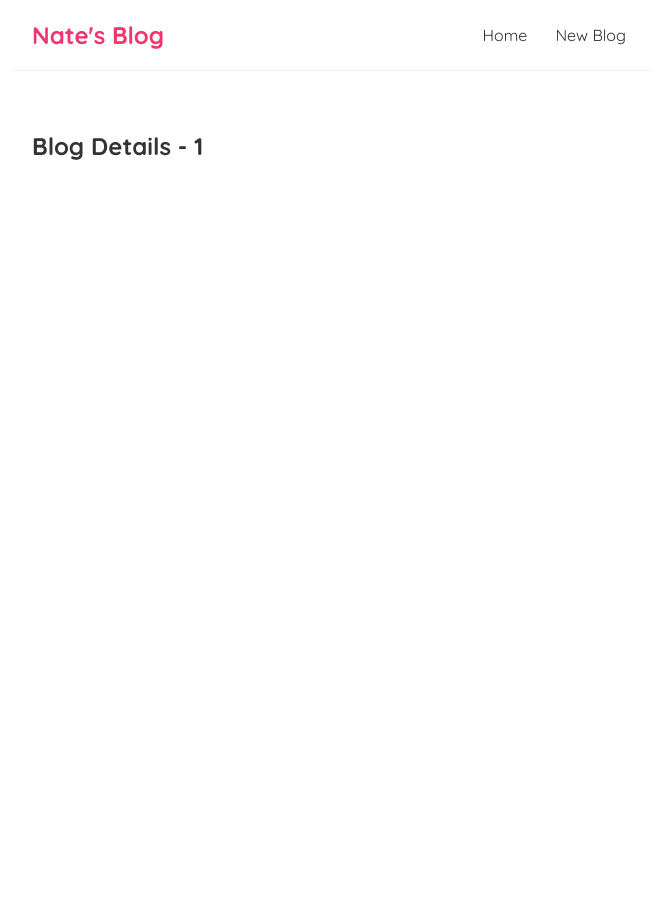
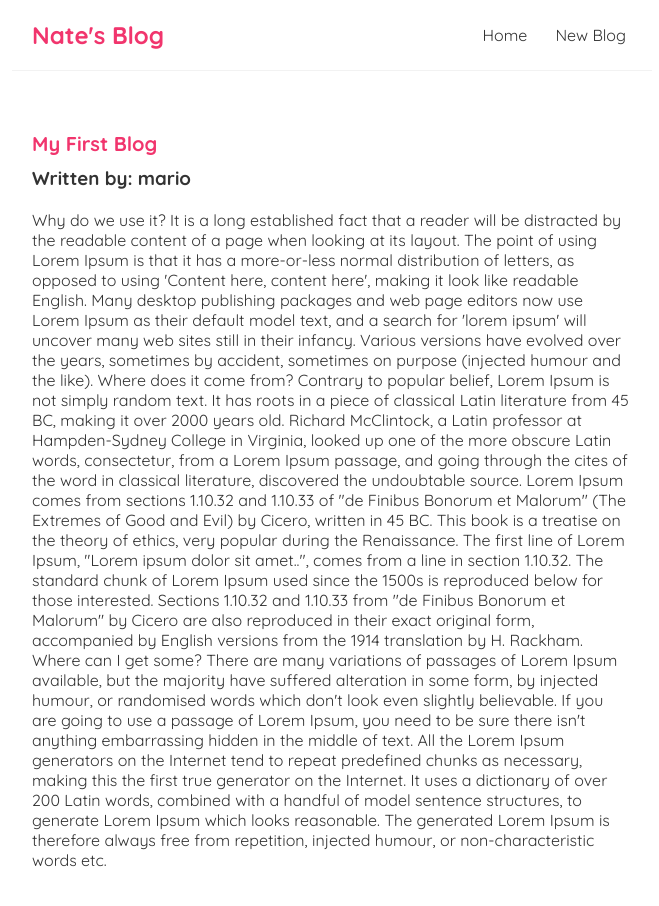
Before and after one commit to nkc53/simpleBlog, a React (Create React App) app: page /blogs/1 in a window 1280 px wide. Shown: the top 906 px of the page, without its empty margins (308-967 px from the left). Before the commit the page ends 800 px from the top, so only its background shows below. Built offline with nearby package versions, Linux system fonts and the light colour scheme; data requests are answered from the project's data file.

Commit message:
made a fetch hook for a page's data

```diff
--- a/src/BlogDetails.js
+++ b/src/BlogDetails.js
@@ -1,11 +1,21 @@
 import { useParams } from "react-router-dom/cjs/react-router-dom.min";
+import useFetch from "./useFetch";
 
 const BlogDetails = () => {
     const { id } = useParams();
+    const { data: blog, error, isLoading} = useFetch('http://localhost:8000/blogs/' + id);
 
     return (
         <div className="blog-details">
-            <h2>Blog Details - { id } </h2>
+            { isLoading && <div>Loading...</div>}
+            { error && <div>{ error }</div>}
+            { blog && (
+                <article>
+                    <h2>{ blog.title }</h2>
+                    <h3>Written by: { blog.author }</h3>
+                    <div>{ blog.body }</div>
+                </article>
+            )}
         </div>
     );
 }
--- a/src/index.css
+++ b/src/index.css
@@ -54,3 +54,23 @@
 .blog-preview a{
   text-decoration: none;
 }
+
+/* blog details page*/
+.blog-details h2{
+  font-size: 20px;
+  color:#f1356d;
+  margin-bottom: 10px;
+}
+
+.blog-details div{
+  margin: 20px 0;
+}
+
+.blog-details button{
+  background: #f1356d;
+  color:#fff;
+  border: 0;
+  padding: 8px;
+  border-radius: 8px;
+  cursor: pointer;
+}
```
